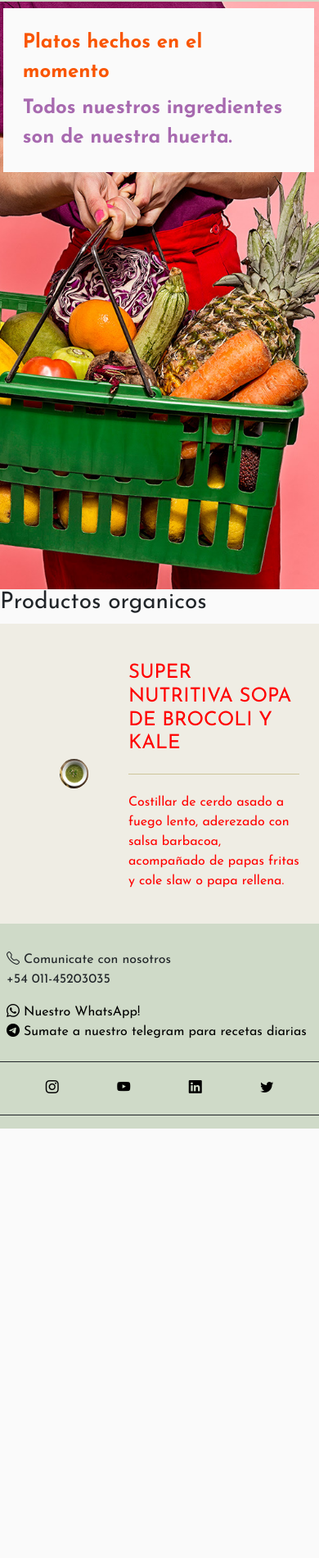
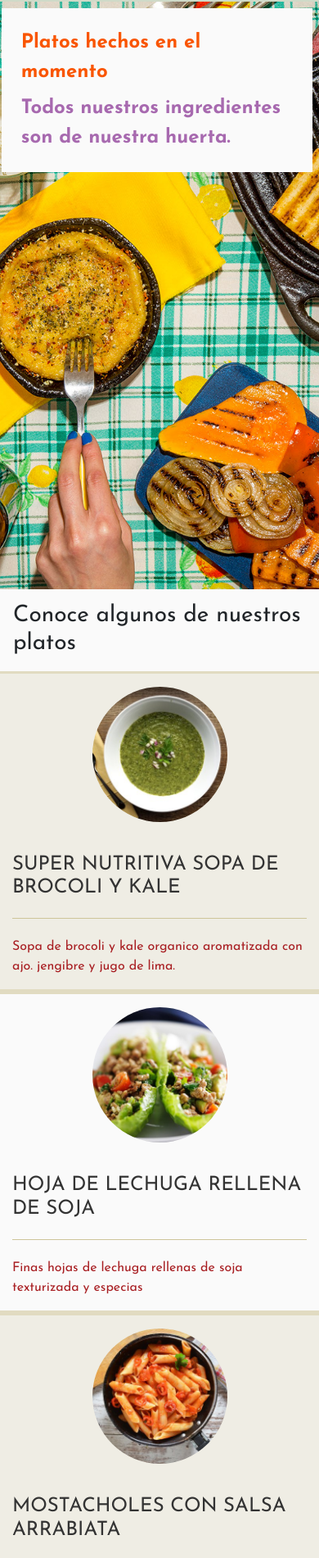
Before and after one commit to natankut/miweb, a plain HTML site: page pages/menu.html in a window 390 px wide. Shown: the part 96-1997 px from the top of the page at 82% size. Before the commit the page ends 1473 px from the top, so only its background shows below. Drawn offline with nearby package versions, Linux system fonts and the light colour scheme.

Commit message:
creada la seccion menu

```diff
--- a/pages/menu.html
+++ b/pages/menu.html
@@ -105,38 +105,57 @@
 
 <!--INICIO  Tienda -->
 
-<section class="">
-    <div class="">
-        <h3>Productos organicos</h3>
+<section>
+    <div class="m-3">
+        <h3>Conoce algunos de nuestros platos</h3>
     </div>
 
-    <div class="mainContainer container-fluid p-4">
+    <div class="mainContainer container-fluid col-12">
 
         <div class="col-md-6 plato m-3">
             <img class="rounded-circle" src="../images/menu/brocolikale.jpg" alt="sopa brocoli kale">
-
         </div>
 
         <div class="infoPlato">
             <h4>Super nutritiva sopa de brocoli y kale</h4>
-            <p>Costillar de cerdo asado a fuego lento, aderezado con salsa barbacoa, acompañado de papas fritas y cole slaw o papa rellena.</p>
+            <p>Sopa de brocoli y kale organico aromatizada con ajo. jengibre y jugo de lima.</p>
         </div>
 
+    </div>
 
-        <div>
 
+    <div class="mainContainer container-fluid col-12 contenedorReverse">
+
+        <div class="col-md-6 plato m-3">
+            <img class="rounded-circle" src="../images/menu/sojatextu.jpg" alt="sopa brocoli kale">
+        </div>
+        <div class="infoPlato">
+            <h4>Hoja de lechuga rellena de soja</h4>
+            <p>Finas hojas de lechuga rellenas de soja texturizada y especias</p>
+        </div>
+    </div>
+
+    <div class="mainContainer container-fluid col-12">
+
+        <div class="col-md-6 plato m-3">
+            <img class="rounded-circle" src="../images/menu/arrabiata.jpg" alt="sopa brocoli kale">
         </div>
 
-        <div>
-
+        <div class="infoPlato">
+            <h4>mostacholes con salsa arrabiata</h4>
+            <p>mostacholes caseros con salsa de tomate picante y albhaca</p>
         </div>
 
-        <div>
+    </div>
 
+    <div class="mainContainer container-fluid col-12 contenedorReverse">
+
+        <div class="col-md-6 plato m-3">
+            <img class="rounded-circle" src="../images/menu/vegetaleshorno.jpg" alt="sopa brocoli kale">
         </div>
-
-        <div>
-
+        <div class="infoPlato">
+            <h4>Chips de vegetales</h4>
+            <p>Elegi la verdura, fruta o topping que te guste y nosotros la hacemos chip!</p>
         </div>
     </div>
 </section>
--- a/scss/_main.scss
+++ b/scss/_main.scss
@@ -18,7 +18,7 @@ body {
     text-decoration: none;
 
         &:hover {
-            border-bottom: solid;
+            border-bottom: solid 2px black;
 
         }
     }
@@ -210,31 +210,84 @@ body {
 
 /*Estilo Menu*/
 
+.bannerTienda {
+
+    @include contenedorMobile-Img;
+    background-image: url(../images/menu/bannerrecetas.jpg);
+    height: 85vh;
+
+    .cuadradoBanner {
+        margin: 1vh;
+        position: absolute;
+        display: flex;
+        width: 45vh;
+        right: 0px;
+        background-color: #fafafa;
+        flex-direction: column;
+        justify-content: space-around;
+
+        span {
+            color:#f95500;
+            font-size: 1.5em;
+        }
+        .mensaje2 {
+            color: #a769af;
+        }
+    }
+
+}
 .mainContainer {
+
     background-color: #efede4;
     display: flex;
     align-items: center;
+    border-top: solid 3px #e1dbc1;
+    border-bottom: solid 3px #e1dbc1 ;
+    justify-content: space-around;
+
 
     .plato{
         display: flex;
         align-items: center;
         justify-content: center;
+
+
     }
 
     img {
         width: 50%;
         max-width: 460px;
+
+        &:hover {
+
+            transform: scale(1.05);
+            transition: transform .5s;
+        }
     }
 
    .infoPlato {
 
-    color: red;
+    color: #a81e22;
+
         h4 {
         text-transform: uppercase;
         border-bottom: solid 1px #cdc59a;
         margin-bottom: 22px;
         padding-bottom: 22px;
         margin-top: 22px;
+        color: #333333;
         }
    }
+
 }
+.contenedorReverse {
+    flex-direction: row-reverse;
+    align-items:center;
+    background-color: #fafafa;
+
+}
+@media (max-width: 720px) {
+    .mainContainer {
+        flex-direction: column;
+    }
+}
```
Also changed, not shown: css/estilos.css, images/menu/bannerrecetas.jpg (added), images/menu/pizzagrande.jpg (added), images/menu/vegetaleshorno.jpg (added), 1 other file.
